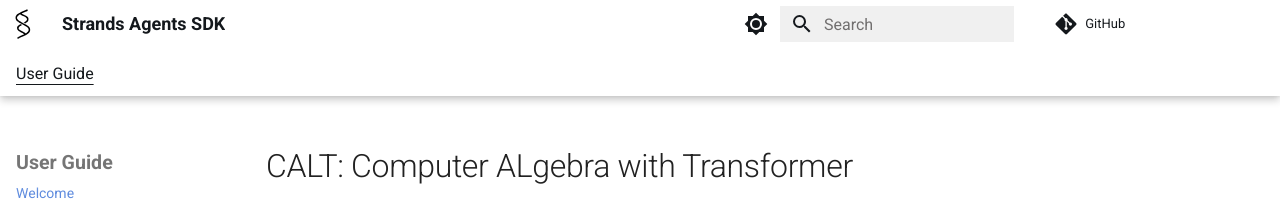
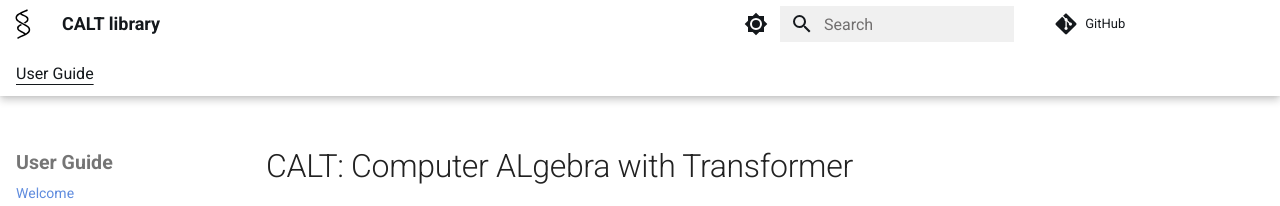
Before and after one commit to HiroshiKERA/calt, an MkDocs documentation site: the page built from docs/README.md, in a window 1280 px wide. Shown: the top 206 px of the page. Built offline with MkDocs 1.6.1 and Material for MkDocs 9.7.7, drawn with Linux system fonts in a browser that asks for light colours; plug-ins that fetch from the network failed and are left out; comment, search, counter and statistics services are not loaded; the version menu is left out.

Commit message:
clean: docs

```diff
--- a/mkdocs.yml
+++ b/mkdocs.yml
@@ -1,9 +1,9 @@
-site_name: Strands Agents SDK
-site_description: Documentation for Strands Agents, a simple-to-use, code-first, lightweight library for building AI agents
+site_name: CALT library
+site_description: Documentation for CALT library, a library for computational algebra using Transformers
 site_dir: site
-site_url: https://strandsagents.com
+site_url: https://calt.github.io/
 
-repo_url: https://github.com/strands-agents/sdk-python
+repo_url: https://github.com/calt-x/calt-x
 
 theme:
   name: material
```
